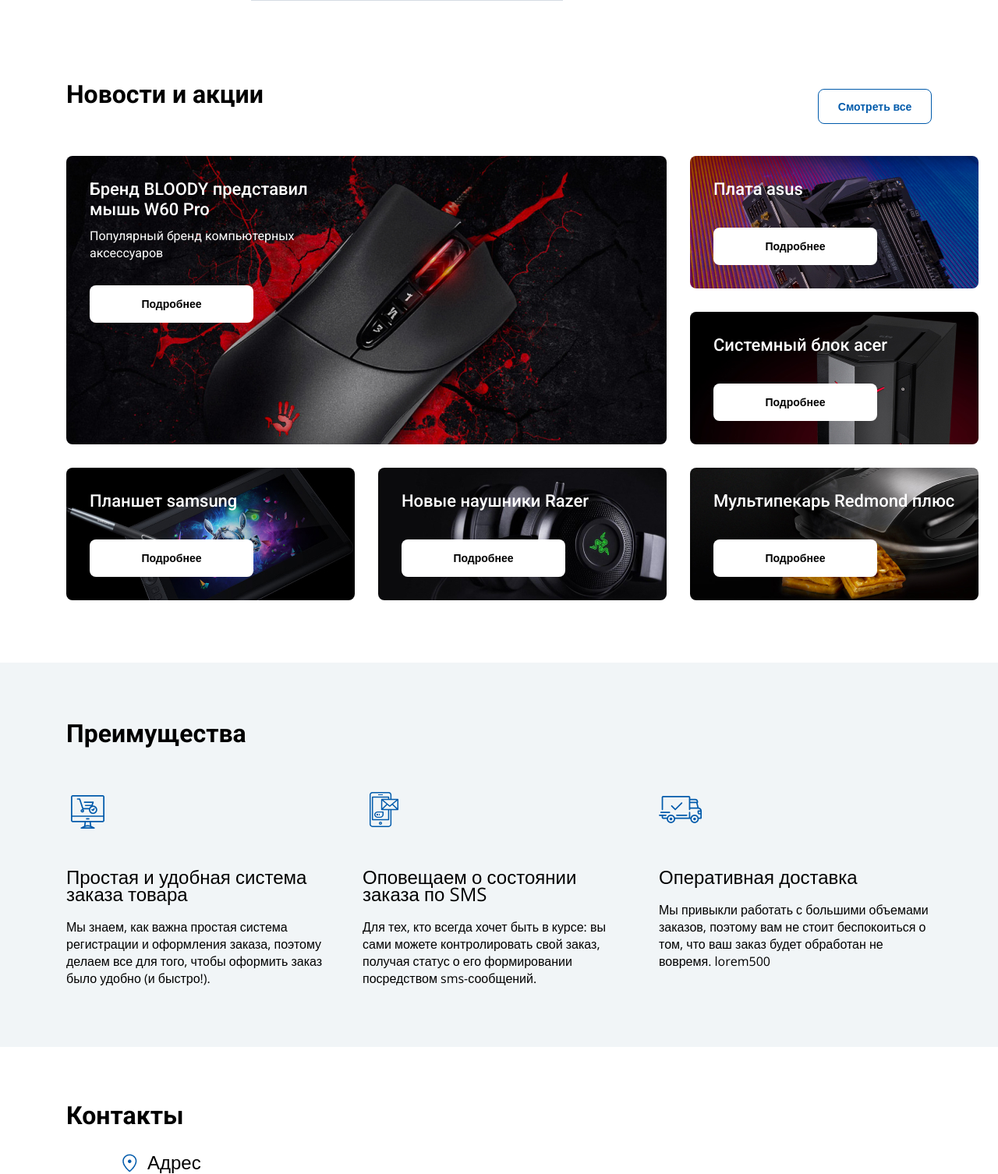
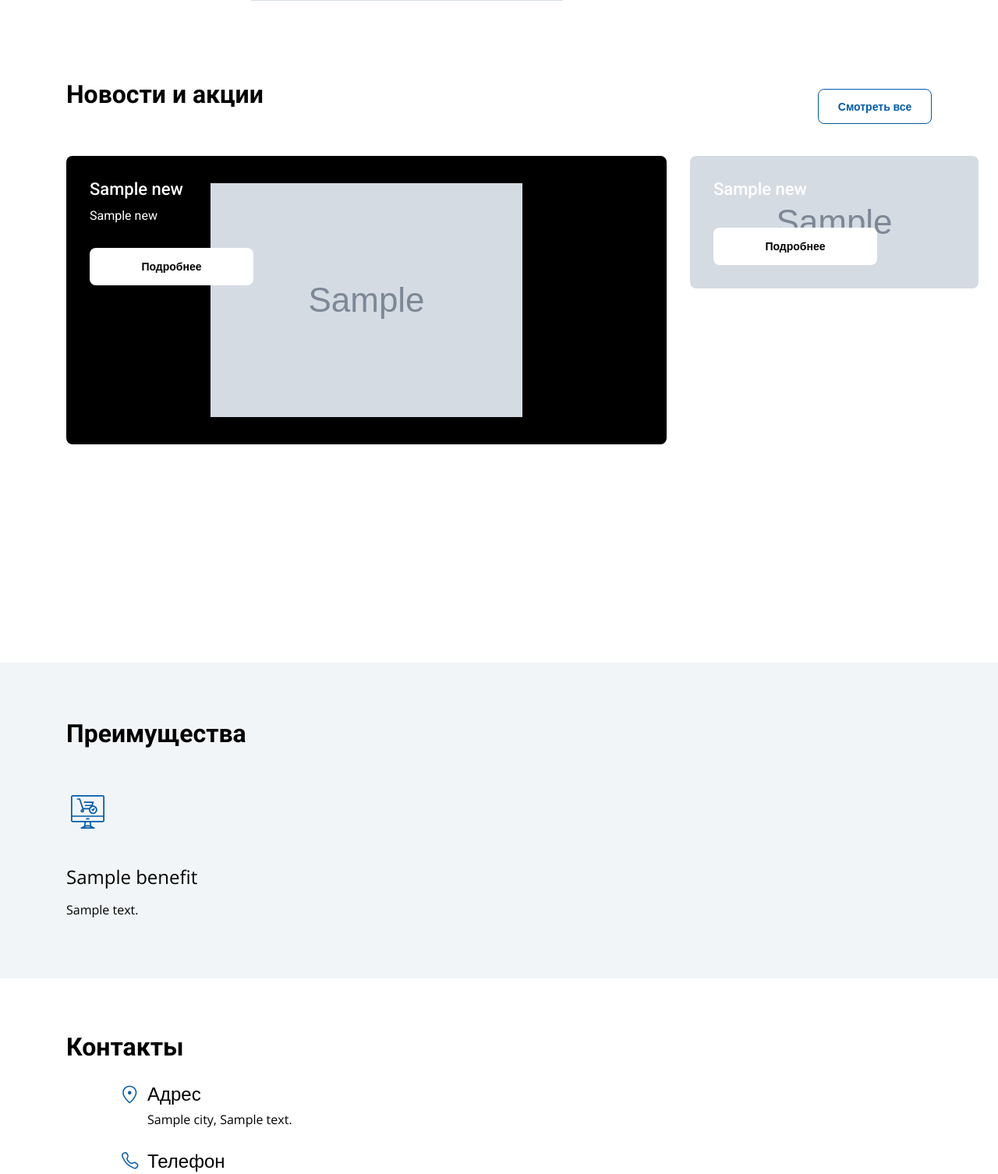
Before and after one commit to AlexKhlybov/gCMS_electroplace, a Django app: template frontend/templates/pages/home_page.html in a window 1280 px wide; the page is wider, and only the part inside the window is pictured. Shown: the part 1743-3249 px from the top of that part at 78% size. Run offline with Django 3.2, Linux system fonts and the light colour scheme; the template is opened without the code that fills it: most values are stand-ins (such as "Sample title", 1, 10 or a date in 2020); grey boxes marked "Sample" are stand-in pictures; parts of the project's set-up code (start-up, migrations or seed data) failed here and were passed over.

Commit message:
Added News home page

```diff
--- a/backend/electroplace/models/__init__.py
+++ b/backend/electroplace/models/__init__.py
@@ -9,4 +9,5 @@
 from .brand_list_page import BrandListPage
 
 from .promo_slider import PromoSlider
+from .promo_page import PromoPage
 from .benefits import Benefits
--- a/backend/electroplace/models/home_page.py
+++ b/backend/electroplace/models/home_page.py
@@ -4,6 +4,7 @@
 from .contact_page import ContactPage
 from .brand_page import BrandPage
 from .promo_slider import PromoSlider
+from .news_page import NewsPage
 from .benefits import Benefits
 
 
@@ -15,6 +16,8 @@
         context['contacts'] = ContactPage.objects.all().first()
         context['brands'] = BrandPage.objects.all()
         context['promo'] = PromoSlider.objects.filter(is_active=True).all()
+        context['top_news'] = NewsPage.objects.all().first()
+        context['news'] = NewsPage.objects.all().exclude(id=context["top_news"].id)
         context['benefits'] = Benefits.objects.all()
         return context
 
--- a/backend/electroplace/models/promo_page.py
+++ b/backend/electroplace/models/promo_page.py
@@ -11,12 +11,12 @@
     def get_context(self, request=None, *args, **kwargs):
         context = super().get_context(request=request, *args, **kwargs)
         context['contacts'] = ContactPage.objects.all().first()
-        context['products'] = ProductPage.on_site.filter(is_active=True, parent=kwargs['object'])
+        context['products'] = ProductPage.on_site.filter(is_active=True, is_stock=True, parent=kwargs['object'])
         return context
 
     class Meta:
-        verbose_name = "Категория"
-        verbose_name_plural = "Категории"
+        verbose_name = "Распродажа"
+        verbose_name_plural = "Распродажа"
 
     def __str__(self):
         return self.name
--- a/frontend/templates/pages/home_page.html
+++ b/frontend/templates/pages/home_page.html
@@ -147,36 +147,18 @@
                 <a class="btn btn__stroke" href="#">Смотреть все</a>
             </div>
             <ul class="news-list">
-                <li class="news-list__item ">
-                    <h3 class="title">Бренд BLOODY представил мышь W60 Pro</h3>
-                    <p class="subtitle">Популярный бренд компьютерных аксессуаров</p>
+                <li class="news-list__item" style="background: url('{{ top_news.image.url }}') center no-repeat #000;">
+                    <h3 class="title">{{ top_news.title }}</h3>
+                    <p class="subtitle">{{ top_news.subtitle }}</p>
                     <a  class="btn" href="#">Подробнее</a>
                 </li>
 
-                <li class="news-list__item ">
-                    <h3 class="title">Плата asus</h3>
+                {% for el in news %}
+                <li class="news-list__item" style="background: url('{{ el.image.url }}') center no-repeat #000;">
+                    <h3 class="title">{{ el.title }}</h3>
                     <a  class="btn" href="#">Подробнее</a>
                 </li>
-
-                <li class="news-list__item ">
-                    <h3 class="title">Системный блок acer</h3>
-                    <a  class="btn" href="#">Подробнее</a>
-                </li>
-
-                <li class="news-list__item  ">
-                    <h3 class="title">Планшет samsung</h3>
-                    <a  class="btn" href="#">Подробнее</a>
-                </li>
-
-                <li class="news-list__item ">
-                    <h3 class="title">Новые наушники Razer</h3>
-                    <a class="btn"  href="#">Подробнее</a>
-                </li>
-
-                <li class="news-list__item ">
-                    <h3 class="title">Мультипекарь Redmond плюс</h3>
-                    <a  class="btn" href="#">Подробнее</a>
-                </li>
+                {% endfor %}
             </ul>
         </div>
     </section>
@@ -184,18 +166,12 @@
         <div class="container">
             <h2 class="section-title">Преимущества</h2>
             <ul class="features-list">
-                <li class="features-list__item">
-                    <h4 class="title">Простая и удобная система заказа товара</h4>
-                    <p class="text">Мы знаем, как важна простая система регистрации и оформления заказа, поэтому делаем все для того, чтобы оформить заказ было удобно (и быстро!).</p>
-                </li>
-                <li class="features-list__item">
-                    <h4 class="title">Оповещаем о состоянии заказа по SMS</h4>
-                    <p class="text">Для тех, кто всегда хочет быть в курсе: вы сами можете контролировать свой заказ, получая статус о его формировании посредством sms-сообщений.</p>
-                </li>
-                <li class="features-list__item">
-                    <h4 class="title">Оперативная доставка</h4>
-                    <p class="text">Мы привыкли работать с большими объемами заказов, поэтому вам не стоит беспокоиться о том, что ваш заказ будет обработан не вовремя. lorem500</p>
-                </li>
+                {% for el in benefits %}
+                    <li class="features-list__item">
+                        <h4 class="title">{{ el.title }}</h4>
+                        <p class="text">{{ el.desc }}</p>
+                    </li>
+                {% endfor %}
             </ul>
         </div>
     </section>
```
